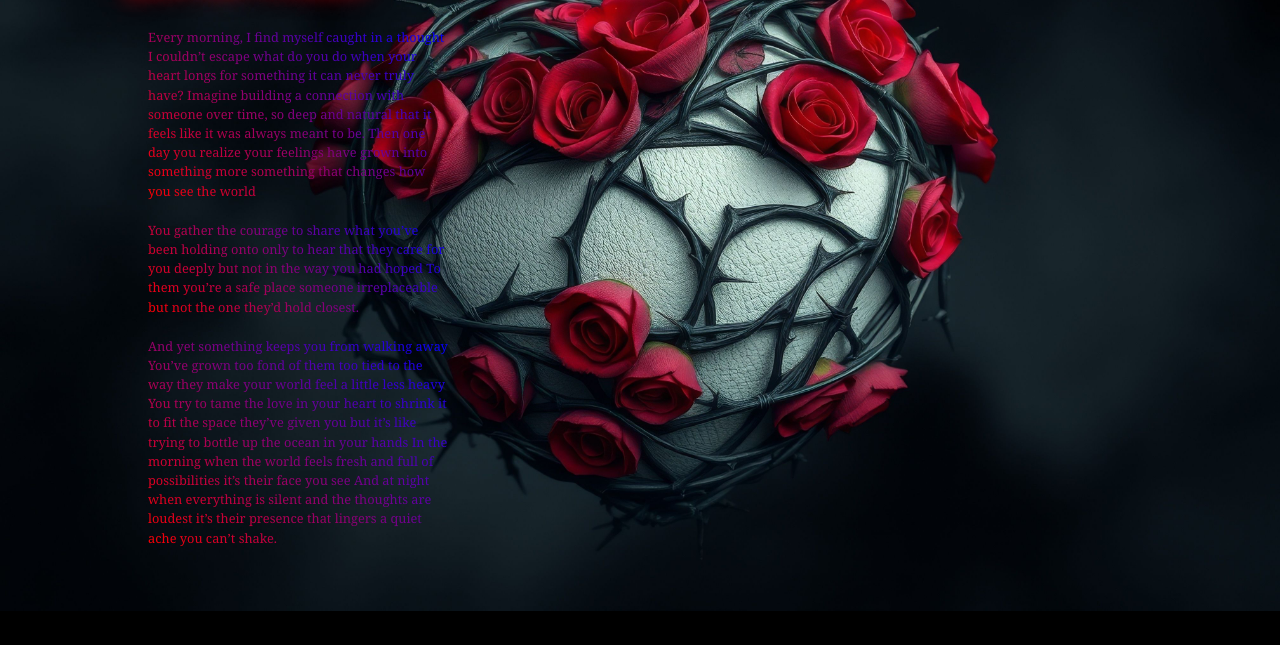
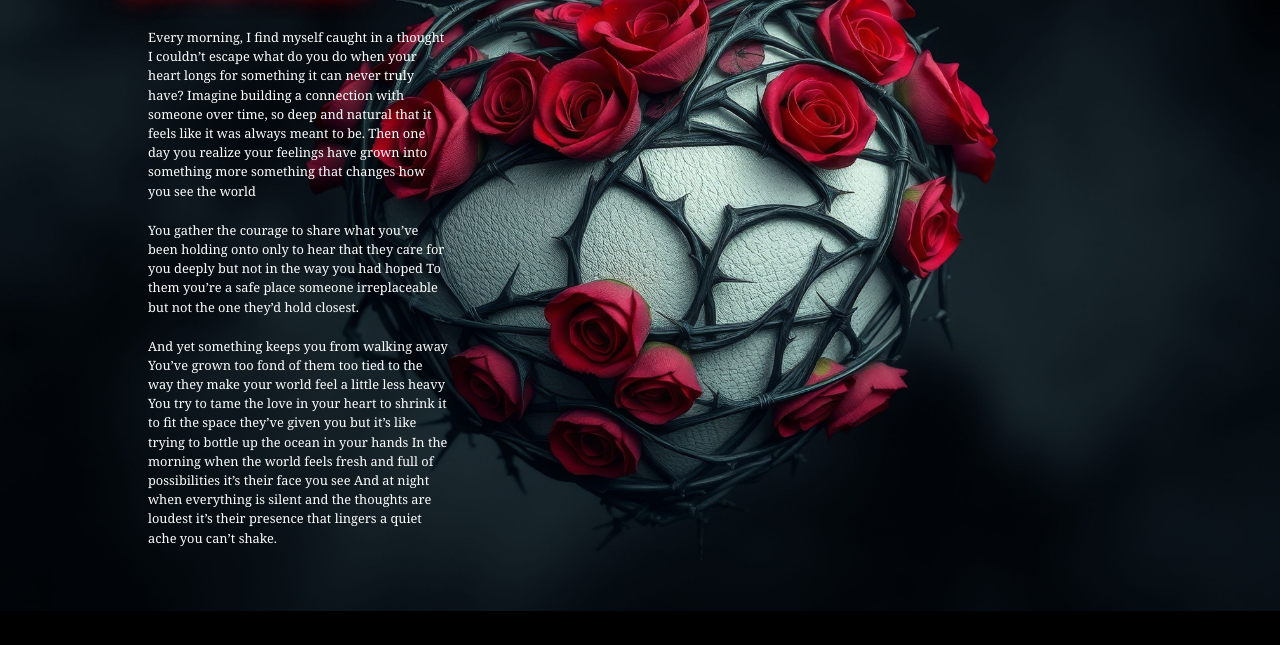
Before and after one commit to Craabs-bit/Justcraabs, a plain HTML site: page index.html in a window 1280 px wide. Shown: the part 155-800 px from the top of the page. Drawn offline with Linux system fonts and the light colour scheme.

Commit message:
Update styles.css

```diff
--- a/styles.css
+++ b/styles.css
@@ -37,7 +37,7 @@ h1 {
     line-height: 1.5;
     max-width: 300px;
     color: transparent;
-    background-image: linear-gradient(45deg, red, blue);
+    background-image: linear-gradient(45deg, white, white);
     -webkit-background-clip: text;
     background-clip: text;
 }
```
